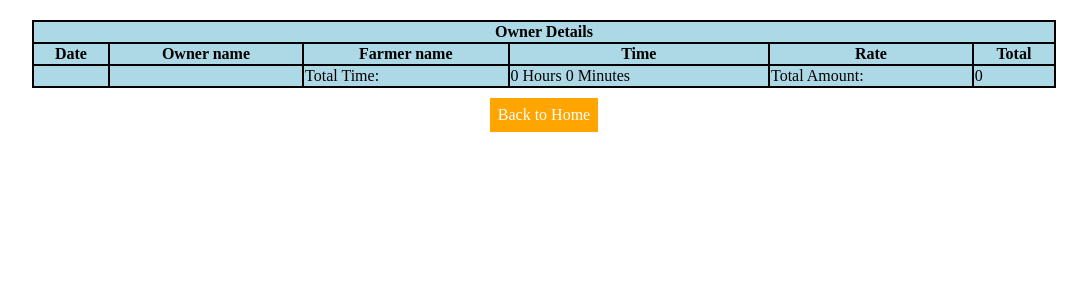
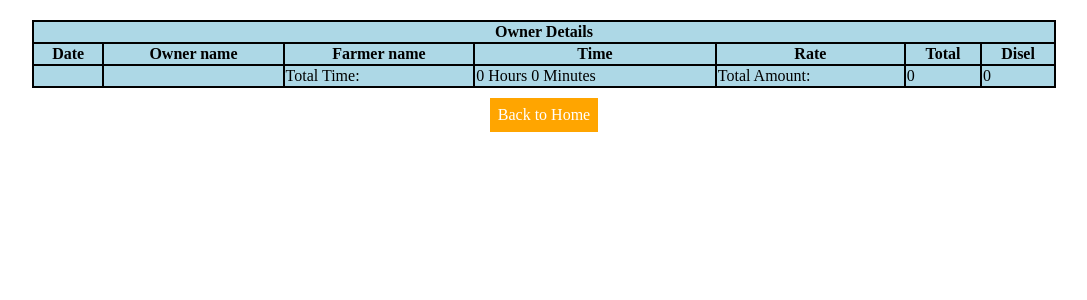
Before and after one commit to Venkat345616/harvester, a Django app: page /owner_details/1/ in a window 1280 px wide. Shown: the top 300 px of the page, without its empty margins (96-1183 px from the left). Run offline with Django 5.2, Linux system fonts and the light colour scheme; data that the repository does not hold is empty.

Commit message:
harvester

```diff
--- a/harvesterproject/harvesterapp/models.py
+++ b/harvesterproject/harvesterapp/models.py
@@ -12,6 +12,7 @@ class farmers(models.Model):
     rate = models.CharField(max_length=50)
     total = models.CharField(max_length=50)
     mobile_number = models.CharField(max_length=50)
+    disel = models.CharField(max_length=50)
 
 
     class Meta:
--- a/harvesterproject/harvesterapp/templates/farmer.html
+++ b/harvesterproject/harvesterapp/templates/farmer.html
@@ -120,6 +120,8 @@
           id="mobile_number"
           required
         />
+        <label for="disel">Disel</label>
+        <input type="text" id="disel" name="disel" placeholder="Disel" required>
 
         <button type="submit">Submit</button>
       </form>
--- a/harvesterproject/harvesterapp/templates/owner_details.html
+++ b/harvesterproject/harvesterapp/templates/owner_details.html
@@ -44,7 +44,7 @@
   <body>
     <table>
       <tr>
-        <th colspan="6">Owner Details</th>
+        <th colspan="7">Owner Details</th>
       </tr>
       <tr>
         <th>Date</th>
@@ -53,6 +53,7 @@
         <th>Time</th>
         <th>Rate</th>
         <th>Total</th>
+        <th>Disel</th>
       </tr>
       {% for farmer in farmer_objects %}
       <tr>
@@ -62,6 +63,7 @@
         <td>{{ farmer.time|date:'H:i' }}</td>
         <td>{{ farmer.rate }}</td>
         <td>{{ farmer.total }}</td>
+        <td>{{ farmer.disel }}</td>
       </tr>
       {% endfor %}
       <tr>
@@ -71,6 +73,7 @@
         <td>{{ total_time }}</td>
         <td>Total Amount:</td>
         <td>{{ total_rate }}</td>
+        <td>{{ total_disel }}</td>
       </tr>
     </table>
     {% for message in messages %}
--- a/harvesterproject/harvesterapp/views.py
+++ b/harvesterproject/harvesterapp/views.py
@@ -26,6 +26,7 @@ def farmer(request):
         utime = request.POST['time']
         urate = request.POST['rate']
         umobile_number = request.POST['mobile_number']
+        udisel = request.POST['disel']
 
         if uowner_name == "select":
             messages.info(request, "Please select Owner name")
@@ -50,7 +51,8 @@ def farmer(request):
             time=utime,
             rate=urate,
             total=total,
-            mobile_number=umobile_number
+            mobile_number=umobile_number,
+            disel = udisel
         )
         user.save()
         messages.success(request, "Added successfully")
@@ -86,12 +88,16 @@ def owner_details(request, owner_name):
 
     total_time_minutes = sum([(farmer.time.hour * 60) + farmer.time.minute for farmer in farmer_objects])
     total_rate = sum([float(farmer.total) for farmer in farmer_objects])
+    total_disel = sum([float(farmer.disel) for farmer in farmer_objects])
 
     total_time_hours, total_time_remainder = divmod(total_time_minutes, 60)
     total_time = f"{total_time_hours} hours {total_time_remainder} minutes"
     return render(request, 'owner_details.html', {'farmer_objects': farmer_objects, 'owner_name': owner_name,
         'total_time': total_time,
-        'total_rate': total_rate,})
+        'total_rate': total_rate,
+        'total_disel': total_disel,
+
+        })
 
 
 def search_farmers(request):
```
Also changed, not shown: harvesterproject/db.sqlite3, harvesterproject/harvesterapp/migrations/0009_farmers_disel.py (added).
